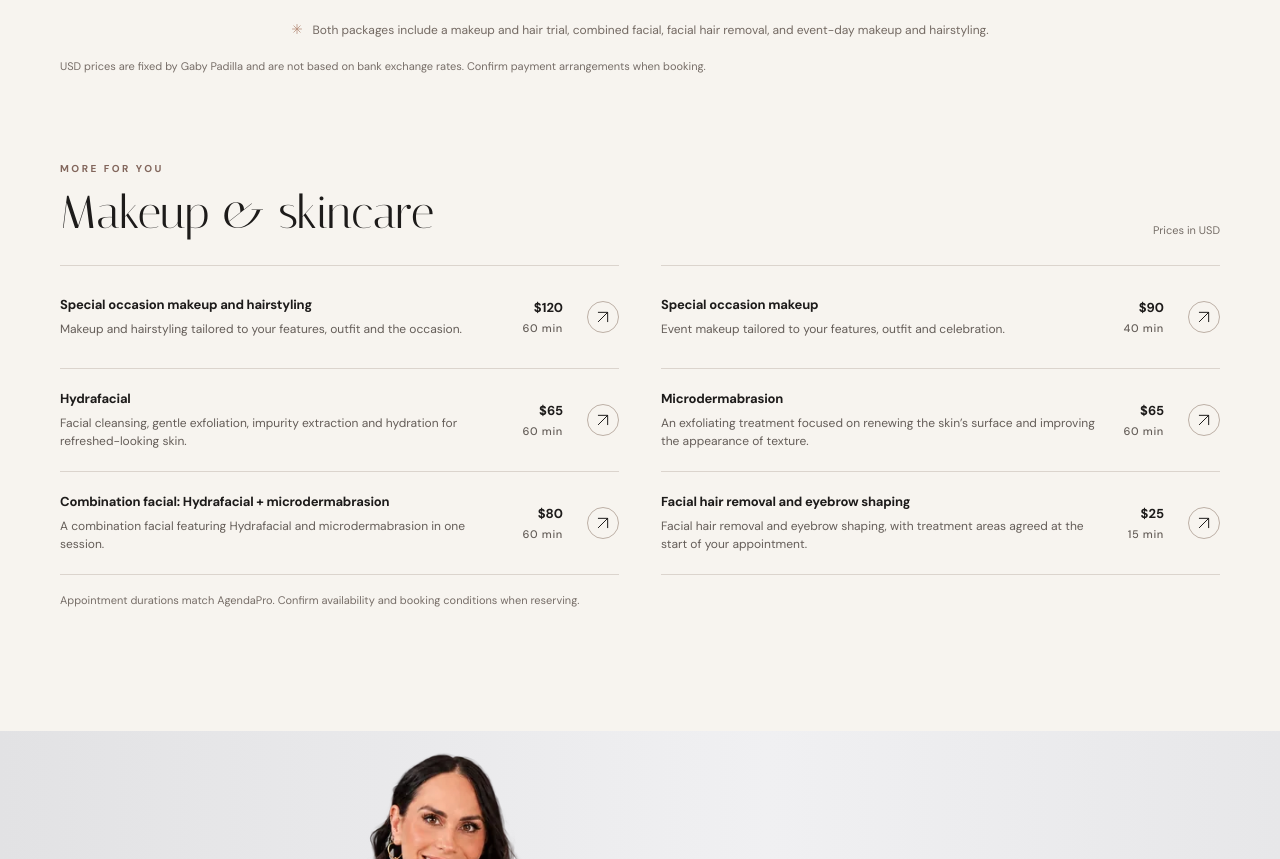
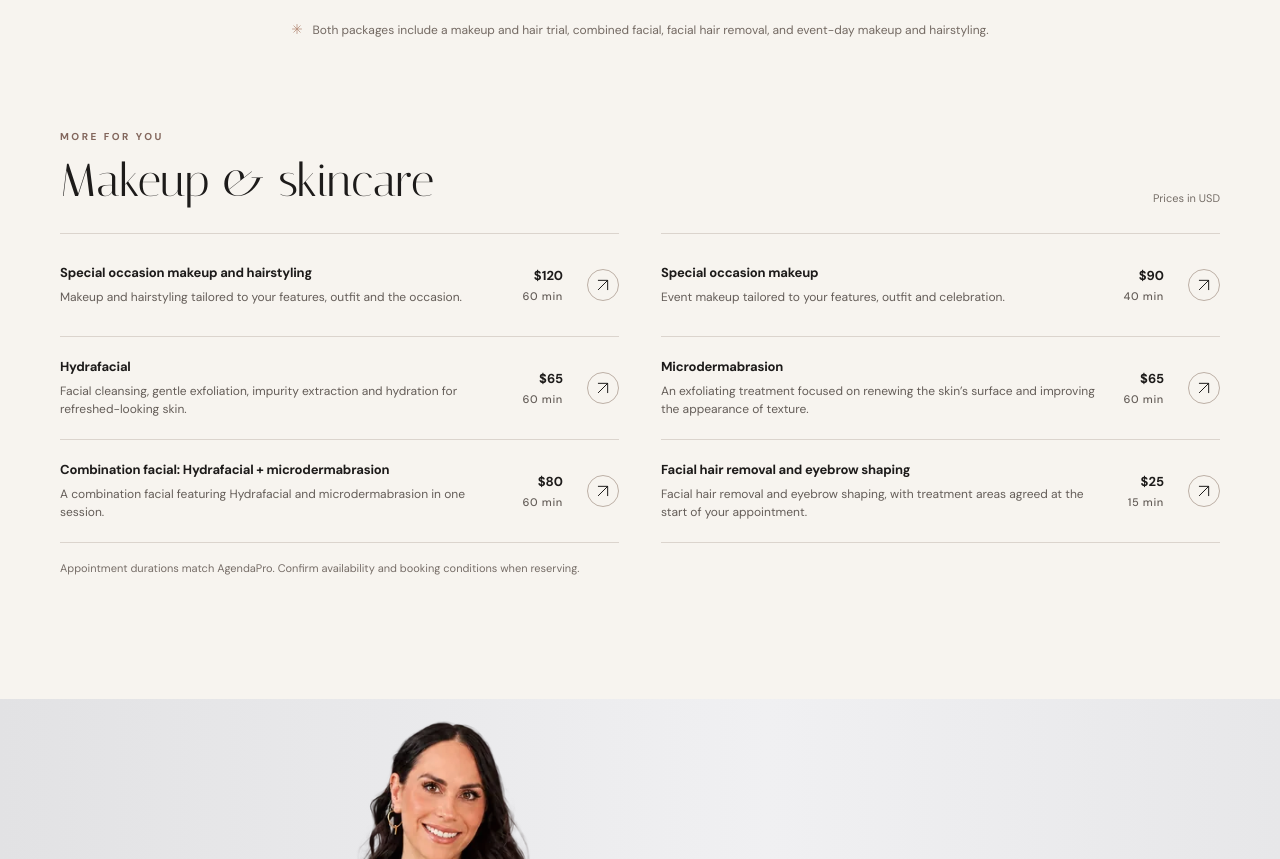
Before and after one commit to jkgraphix11/gaby-padilla-website, a plain HTML site: page en/index.html in a window 1280 px wide. Shown: the part 1819-2678 px from the top of the page. Drawn offline with Linux system fonts and the light colour scheme.

Commit message:
Remove USD pricing disclaimer from English pages

```diff
--- a/en/index.html
+++ b/en/index.html
@@ -112,7 +112,7 @@
 </article>
 </div>
 <p class="package-note"><span aria-hidden="true"><svg class="icon icon-asterisk" viewBox="0 0 24 24" width="24" height="24" fill="none" stroke="currentColor" stroke-width="1.5" stroke-linecap="round" stroke-linejoin="round" aria-hidden="true" focusable="false"><path d="M12 3v18M3 12h18M5.6 5.6l12.8 12.8M5.6 18.4 18.4 5.6"/></svg></span> <span>Both packages include a makeup and hair trial, combined facial, facial hair removal, and event-day makeup and hairstyling.</span></p>
-<p class="small-disclaimer currency-note">USD prices are fixed by Gaby Padilla and are not based on bank exchange rates. Confirm payment arrangements when booking.</p>
+
 <div class="service-list-header">
 <div><span class="eyebrow">MORE FOR YOU</span><h3>Makeup &amp; skincare</h3></div>
 <span class="service-currency">Prices in USD</span>
```
